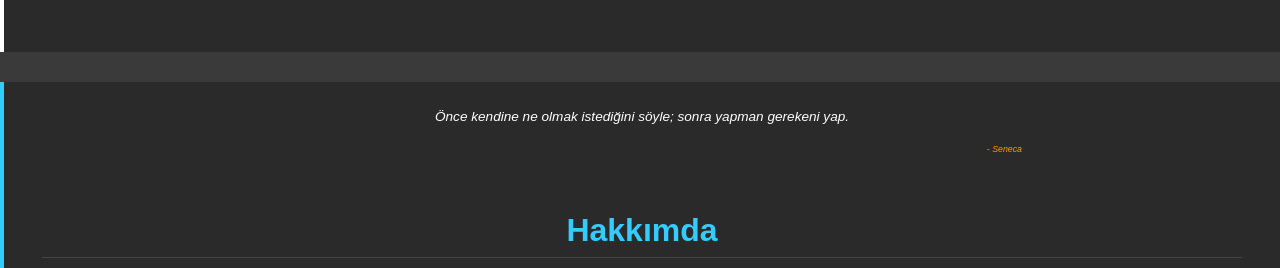
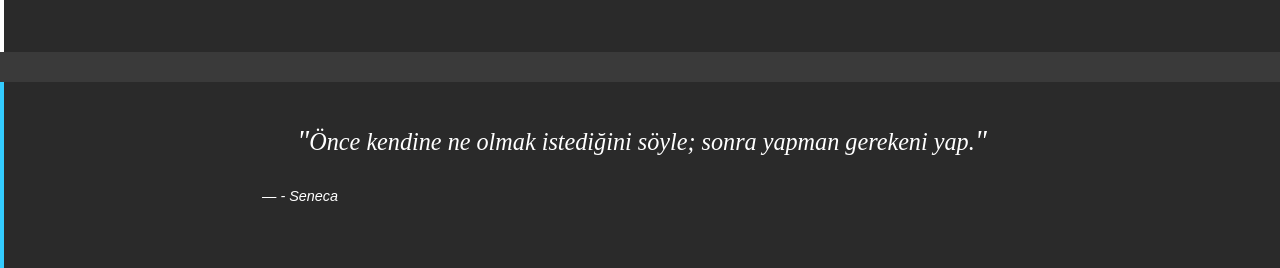
Before and after one commit to Arif-Ata-Kosker/healthyliving-cf-pages, a plain HTML site: page src/index.html in a window 1280 px wide. Shown: the part 493-761 px from the top of the page. Drawn offline with Linux system fonts and the light colour scheme; a web font is replaced by a local one.

Commit message:
yazılar düzeltidi''

```diff
--- a/src/assets/css/style.css
+++ b/src/assets/css/style.css
@@ -1258,3 +1258,231 @@ body, html {
         padding: 20px 15px;
     }
 }
+
+/* Özlü söz stilleri - daha belirgin */
+@import url('https://fonts.googleapis.com/css2?family=Playfair+Display:ital,wght@1,500&display=swap');
+
+.quote-section {
+    background-color: var(--bg-secondary);
+    padding: 30px 15px;
+    text-align: center;
+    border-left: 4px solid var(--accent-blue);
+    margin: 0;
+    position: relative;
+}
+
+.quote-container {
+    max-width: 800px;
+    margin: 0 auto;
+    display: flex;
+    flex-direction: column;
+    align-items: flex-start; /* Sol hizalama */
+    position: relative;
+}
+
+.quote-text {
+    font-family: 'Playfair Display', serif; /* Farklı font */
+    font-size: 1.1em; /* Daha büyük yazı */
+    line-height: 1.6;
+    color: var(--text-light);
+    margin-bottom: 15px;
+    font-style: italic;
+    text-align: center;
+    width: 100%;
+    font-weight: 500;
+}
+
+.quote-text::before,
+.quote-text::after {
+    content: '"';
+    color: var(--accent-orange);
+    font-size: 1.2em;
+}
+
+.quote-author {
+    font-size: 0.7em; /* Daha büyük yazı */
+    color: var(--accent-orange);
+    font-weight: normal;
+    align-self: flex-start; /* Sol hizalama */
+    margin-left: 20px; /* Sol boşluk */
+    position: relative;
+}
+
+.quote-author::before {
+    content: "— ";
+}
+
+/* Özlü söz stilleri - büyütülmüş ve bölüm renklerine uyarlanmış */
+.quote-section {
+    background-color: var(--bg-secondary);
+    padding: 35px 15px;
+    text-align: center;
+    margin: 0;
+    position: relative;
+}
+
+.quote-container {
+    max-width: 800px;
+    margin: 0 auto;
+    display: flex;
+    flex-direction: column;
+    align-items: flex-start;
+    position: relative;
+}
+
+.quote-text {
+    font-family: 'Playfair Display', serif;
+    font-size: 1.375em; /* %25 büyütüldü */
+    line-height: 1.6;
+    margin-bottom: 15px;
+    font-style: italic;
+    text-align: center;
+    width: 100%;
+    font-weight: 500;
+}
+
+.quote-author {
+    font-size: 0.875em; /* Biraz daha büyük */
+    font-weight: normal;
+    align-self: flex-start;
+    margin-left: 20px;
+    position: relative;
+}
+
+.quote-author::before {
+    content: "— ";
+}
+
+/* Her bölüm için özlü söz renk ayarları */
+/* Home ve About arasındaki özlü söz */
+#home + .quote-section {
+    border-left: 4px solid var(--text-light);
+}
+#home + .quote-section .quote-text,
+#home + .quote-section .quote-author {
+    color: var(--text-light);
+}
+
+/* About ve Services arasındaki özlü söz */
+#about + .quote-section {
+    border-left: 4px solid var(--accent-blue);
+}
+#about + .quote-section .quote-text,
+#about + .quote-section .quote-author {
+    color: var(--accent-blue);
+}
+
+/* Services ve Ebooks arasındaki özlü söz */
+#services + .quote-section {
+    border-left: 4px solid var(--accent-orange);
+}
+#services + .quote-section .quote-text,
+#services + .quote-section .quote-author {
+    color: var(--accent-orange);
+}
+
+/* Ebooks ve Calculators arasındaki özlü söz */
+#ebooks + .quote-section {
+    border-left: 4px solid var(--accent-green);
+}
+#ebooks + .quote-section .quote-text,
+#ebooks + .quote-section .quote-author {
+    color: var(--accent-green);
+}
+
+/* Özlü söz stilleri - düzeltilmiş */
+.quote-section {
+    background-color: var(--bg-secondary);
+    padding: 35px 15px;
+    text-align: center;
+    margin: 0;
+    position: relative;
+    /* Border-left özelliğini koru, ID'ler üzerinden tanımlı */
+}
+
+.quote-container {
+    max-width: 800px;
+    margin: 0 auto;
+    display: flex;
+    flex-direction: column;
+    align-items: flex-start;
+    position: relative;
+}
+
+.quote-text {
+    font-family: 'Playfair Display', serif;
+    font-size: 1.5125em;
+    line-height: 1.6;
+    margin-bottom: 15px;
+    font-style: italic;
+    text-align: center;
+    width: 100%;
+    font-weight: 500;
+    color: var(--text-light) !important; /* Tüm alıntı metinleri beyaz olacak */
+}
+
+.quote-text::before,
+.quote-text::after {
+    content: '"';
+    color: var(--text-light); /* Tırnak işaretleri beyaz */
+    font-size: 1.2em;
+}
+
+.quote-author {
+    font-size: 0.9em;
+    font-weight: normal;
+    align-self: flex-start;
+    margin-left: 20px;
+    position: relative;
+    color: var(--text-light) !important; /* Tüm yazar isimleri beyaz olacak */
+}
+
+.quote-author::before {
+    content: "— ";
+}
+
+/* Bölüm kenar renklerini koruyoruz, bu kısımda değişiklik yok */
+
+/* Bölüm kenar renkleri düzeltildi */
+#home {
+    border-left: 4px solid var(--text-light);
+}
+
+#about {
+    border-left: 4px solid var(--accent-blue);
+}
+
+#services {
+    border-left: 4px solid var(--accent-orange);
+}
+
+#ebooks {
+    border-left: 4px solid var(--accent-green);
+}
+
+#calculators {
+    border-left: 4px solid var(--accent-lightblue);
+}
+
+/* Özlü söz kenar renkleri düzeltildi - kendinden sonraki bölümün rengini alır */
+#quote1,
+#home + .quote-section {
+    border-left-color: var(--accent-blue); /* About rengi */
+}
+
+#quote2,
+#about + .quote-section {
+    border-left-color: var(--accent-orange); /* Services rengi */
+}
+
+#quote3,
+#services + .quote-section {
+    border-left-color: var(--accent-green); /* Ebooks rengi */
+}
+
+#quote4,
+#ebooks + .quote-section {
+    border-left-color: var(--accent-lightblue); /* Calculators rengi */
+}
+
+/* Gereksiz ve çelişkili kurallar kaldırıldı */
--- a/src/index.html
+++ b/src/index.html
@@ -9,6 +9,7 @@
     <!-- Font Awesome ikon kütüphanesi -->
     <link rel="stylesheet" href="https://cdnjs.cloudflare.com/ajax/libs/font-awesome/6.4.0/css/all.min.css">
     <!-- ".." ifadesi bir üst klasöre çıkmayı sağlar -->
+    <link rel="stylesheet" href="https://fonts.googleapis.com/css2?family=Playfair+Display:ital,wght@1,500&display=swap">
 </head>
 <body>
     <header>
@@ -65,7 +66,7 @@
         </section>
 
         <!-- 1. Özlü Söz - Home ve About arasında -->
-        <section class="quote-section">
+        <section id="quote1" class="quote-section">
             <div class="quote-container">
                 <span class="quote-text">Önce kendine ne olmak istediğini söyle; sonra yapman gerekeni yap.</span>
                 <span class="quote-author">- Seneca</span>
@@ -94,7 +95,7 @@
         </section>
 
         <!-- 2. Özlü Söz - About ve Services arasında -->
-        <section class="quote-section">
+        <section id="quote2" class="quote-section">
             <div class="quote-container">
                 <span class="quote-text">Gücün zihnindedir, dış olaylarda değil. Bunu fark et, gerçek gücü bulacaksın.</span>
                 <span class="quote-author">- Marcus Aurelius</span>
@@ -125,10 +126,10 @@
         </section>
 
         <!-- 3. Özlü Söz - Services ve Ebooks arasında -->
-        <section class="quote-section">
+        <section id="quote3" class="quote-section">
             <div class="quote-container">
-                <span class="quote-text">Zorluklar zihni güçlendirir, tıpkı emeğin bedeni güçlendirdiği gibi.</span>
-                <span class="quote-author">- Seneca</span>
+                <span class="quote-text">Bilgiyi aramak, zaten bilgeliğin başlangıcıdır.</span>
+                <span class="quote-author">- Sokrates</span>
             </div>
         </section>
 
@@ -172,10 +173,10 @@
         </section>
 
         <!-- 4. Özlü Söz - Ebooks ve Calculators arasında -->
-        <section class="quote-section">
+        <section id="quote4" class="quote-section">
             <div class="quote-container">
-                <span class="quote-text">Eylemin önündeki engel, eylemi ilerletir. Yoluna çıkan taşlar, yolun kendisi olur.</span>
-                <span class="quote-author">- Marcus Aurelius</span>
+                <span class="quote-text">Kendini tanı, her bilgeliğin başlangıcı budur.</span>
+                <span class="quote-author">- Sokrates</span>
             </div>
         </section>
 
```
